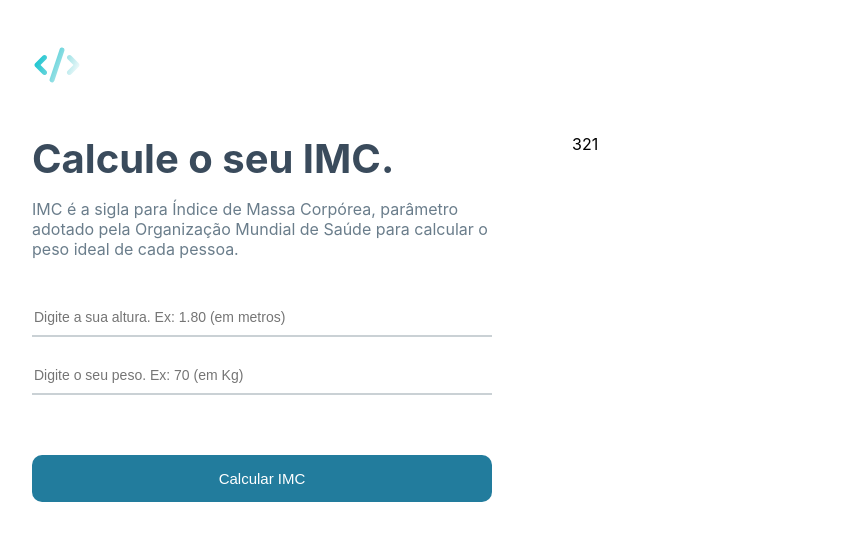
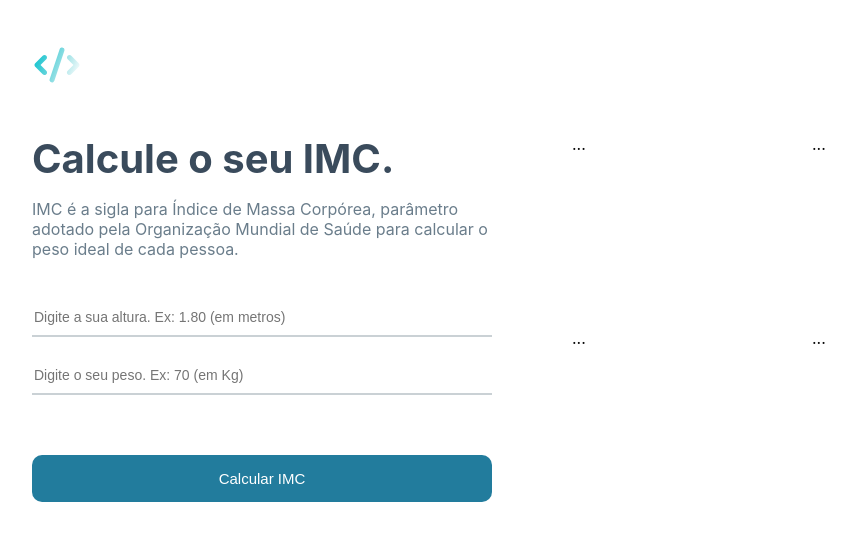
Before and after one commit to guilhermenoliani/calculadora-imc, a React (Vite) app: page / in a window 1280 px wide. Shown: the top 540 px of the page, without its empty margins (108-964 px from the left). Built offline with nearby package versions, Linux system fonts and the light colour scheme.

Commit message:
✅ Criando componente lado direito

```diff
--- a/src/App.module.css
+++ b/src/App.module.css
@@ -57,6 +57,13 @@
 }
 
 .container .rightSide {
+  display: flex;
   flex: 1;
   margin-left: 40px;
 }
+.container .rightSide .grid {
+  flex: 1;
+  display: grid;
+  grid-template-columns: repeat(2, 1fr);
+  gap: 20px;
+}
--- a/src/App.tsx
+++ b/src/App.tsx
@@ -1,6 +1,7 @@
 import { useState } from "react";
 import styles from "./App.module.css";
 import logoImage from "./assets/logo.svg";
+import { GridItem } from "./components/GridItem";
 
 import { levels, calculateImc } from "./helpers/imc";
 
@@ -45,7 +46,13 @@
           />
           <button onClick={handleCalculateImc}>Calcular IMC</button>
         </div>
-        <div className={styles.rightSide}>321</div>
+        <div className={styles.rightSide}>
+          <div className={styles.grid}>
+            {levels.map((item, index) => (
+              <GridItem key={index} data={item} />
+            ))}
+          </div>
+        </div>
       </div>
     </div>
   );
--- /dev/null
+++ b/src/components/GridItem/index.tsx
@@ -0,0 +1,10 @@
+import { Level } from "../../helpers/imc";
+import style from "./GridItem.module.css";
+
+type Props = {
+  data: Level;
+};
+
+export const GridItem = ({ data }: Props) => {
+  return <div>...</div>;
+};
```
Also changed, not shown: src/components/GridItem/GridItem.module.css (added).
